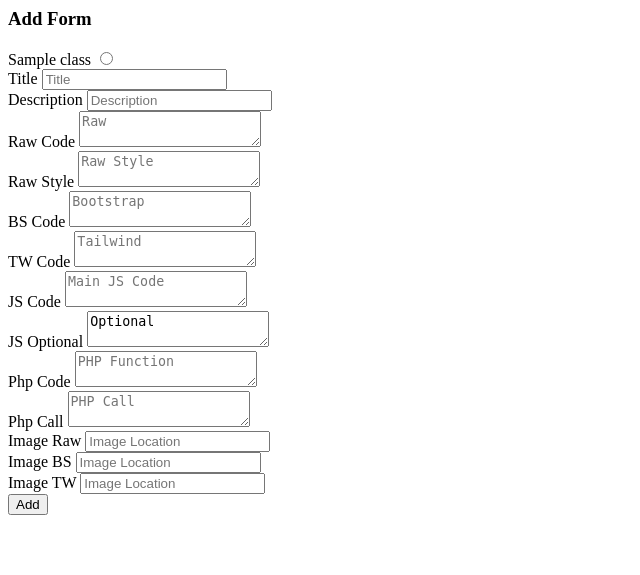
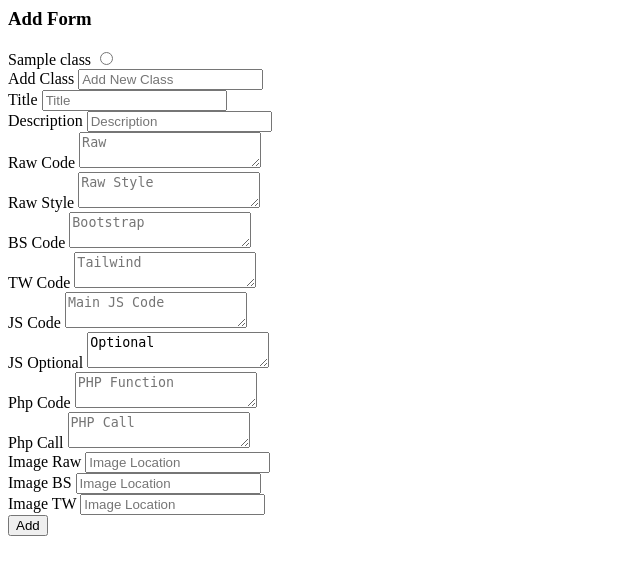
Before and after one commit to Leerlandais/snippets, a PHP site: template view/privateView/inc/privateAddForm.php in a window 1280 px wide. Shown: the top 575 px of the page, without its empty margins (0-640 px from the left). Run offline with PHP 8.4, Linux system fonts and the light colour scheme; the template is opened without the code that fills it: most values are stand-ins (such as "Sample title", 1, 10 or a date in 2020).

Commit message:
addForm: added addNewClass optional input and JS to clear radios when used

```diff
--- a/view/privateView/inc/privateAddForm.php
+++ b/view/privateView/inc/privateAddForm.php
@@ -9,16 +9,20 @@
                 <div class="flex flex-col place-content-evenly">
                 <div>
                     <?php
-                    $i = true;
+                    if(is_array($addForm)){
+                    $i = false;
                     foreach ($addForm as $value) {
                         ?>
                         <label for="addFormClass<?=$value["class"]?>" class="ml-4"><?=ucfirst($value["class"])?></label>
-                        <input class="ps-2 me-1" type="radio" id="addFormClass<?=$value["class"]?>" name="addFormClass" value="<?=$value["class"]?>" <?= $i ? 'required' : '' ?>>
+                        <input class="ps-2 me-1 addFormClass" type="radio" id="addFormClass<?=$value["class"]?>" name="addFormClass" value="<?=$value["class"]?>" <?= $i ? 'required' : '' ?>>
                         <?php
                         $i = false;
                     }
+                    }
                     ?>
                 </div>
+                    <label class="text-gray-600 font-bold inline-block pb-2" for="addFormClassNew">Add Class</label>
+                    <input class="border border-gray-400 focus:outline-slate-400 rounded-md w-full shadow-sm px-5 py-2" type="text" name="addFormClass" id="addFormClassNew" placeholder="Add New Class" required>
                 <div>
                     <label class="text-gray-600 font-bold inline-block pb-2" for="addFormTitle">Title</label>
                     <input class="border border-gray-400 focus:outline-slate-400 rounded-md w-full shadow-sm px-5 py-2" type="text" name="addFormTitle" id="addFormTitle" placeholder="Title" required>
```
Also changed, not shown: public/scripts/addFormScript.js (added, +14 -0 lines), view/privateView/private.home.view.php (+3 -4 lines).
